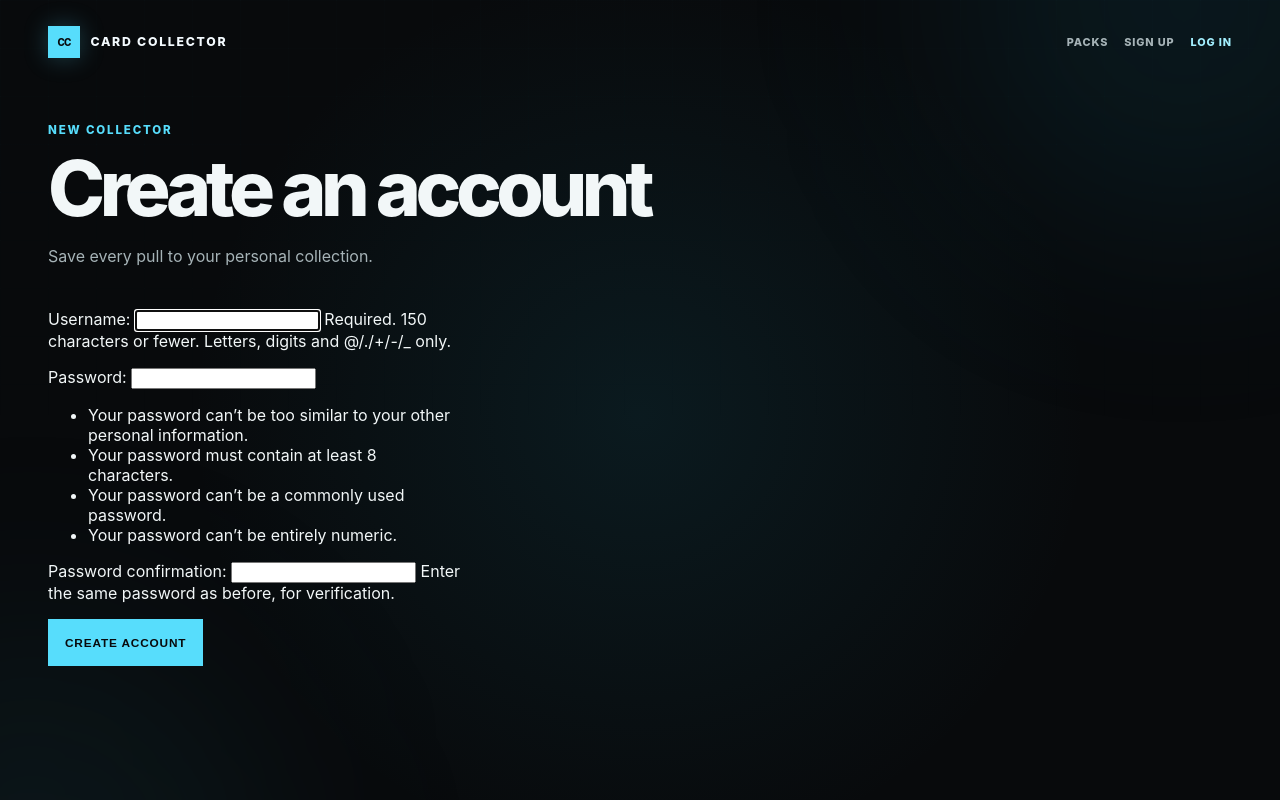
After one commit to rizkwar/card_collector, a Django app: page /accounts/signup/ in a window 1280 px wide. The commit adds this page. Run offline with Django 5.2, Linux system fonts and the light colour scheme.

Commit message:
Feature: Signup page

```diff
--- a/cards/templates/prototype/home.html
+++ b/cards/templates/prototype/home.html
@@ -35,6 +35,7 @@
                     <button type="submit">Log out</button>
                 </form>
             {% else %}
+                <a href="{% url 'signup' %}">Sign up</a>
                 <a class="site-nav-accent" href="{% url 'login' %}">Log in</a>
             {% endif %}
         </nav>
--- a/cards/urls.py
+++ b/cards/urls.py
@@ -20,6 +20,11 @@ urlpatterns = [
         name="collection",
     ),
     path(
+        "accounts/signup/",
+        views.signup,
+        name="signup",
+    ),
+    path(
         "packs/",
         views.pack_list,
         name="pack_list",
--- a/cards/views.py
+++ b/cards/views.py
@@ -1,10 +1,25 @@
 import random
 
+from django.contrib.auth import login
 from django.contrib.auth.decorators import login_required
-from django.shortcuts import get_object_or_404, render
+from django.contrib.auth.forms import UserCreationForm
+from django.shortcuts import get_object_or_404, redirect, render
 from django.views.decorators.http import require_POST
 
 from .models import Card, Pack, PackCard, UserCard
+
+
+def signup(request):
+    if request.user.is_authenticated:
+        return redirect("home")
+
+    form = UserCreationForm(request.POST or None)
+    if request.method == "POST" and form.is_valid():
+        user = form.save()
+        login(request, user)
+        return redirect("pack_list")
+
+    return render(request, "registration/signup.html", {"form": form})
 
 
 PROTOTYPE_CARDS = [
--- a/templates/base.html
+++ b/templates/base.html
@@ -25,6 +25,7 @@
                     <button type="submit">Log out</button>
                 </form>
             {% else %}
+                <a href="{% url 'signup' %}">Sign up</a>
                 <a class="site-nav-accent" href="{% url 'login' %}">Log in</a>
             {% endif %}
         </nav>
--- /dev/null
+++ b/templates/registration/signup.html
@@ -0,0 +1,16 @@
+{% extends "base.html" %}
+
+{% block title %}Sign up | Card Collector{% endblock %}
+{% block header_meta %}Sign up{% endblock %}
+
+{% block content %}
+    <p class="eyebrow">New collector</p>
+    <h1 class="page-title">Create an account</h1>
+    <p class="page-intro">Save every pull to your personal collection.</p>
+
+    <form method="post" class="auth-form" style="max-width: 26rem; margin-top: 1.5rem;">
+        {% csrf_token %}
+        {{ form.as_p }}
+        <button class="button button-primary" type="submit">Create account</button>
+    </form>
+{% endblock %}
```
Also changed, not shown: cards/tests.py (+16 -0 lines).
